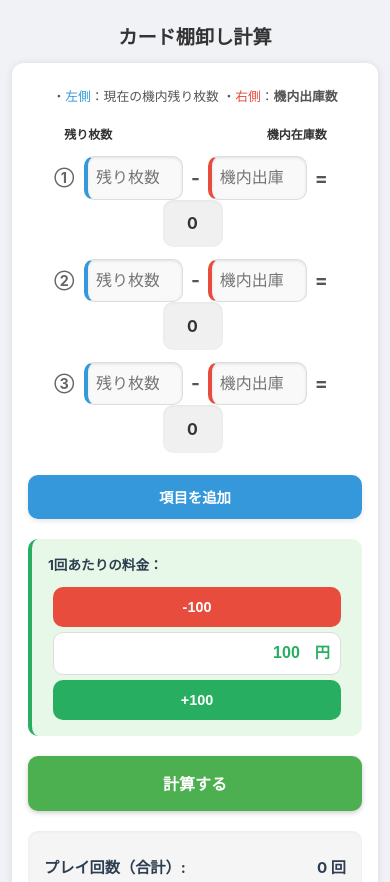
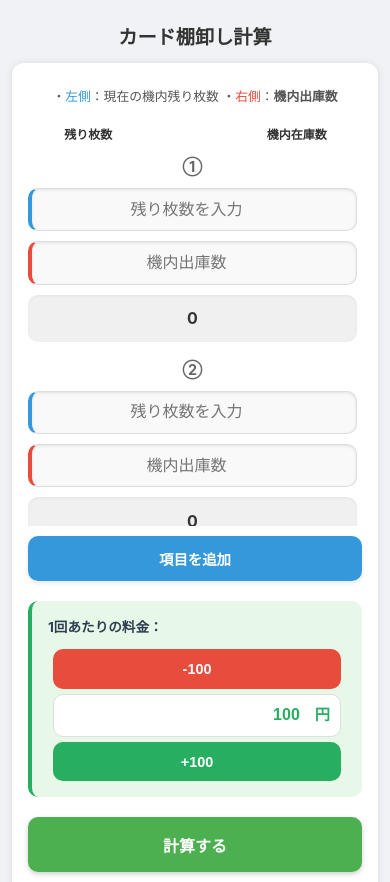
Before and after one commit to mentalsam/play-count, a plain HTML site: page index.html in a window 390 px wide. Shown: the top 882 px of the page. Drawn offline with Linux system fonts and the light colour scheme.

Commit message:
Update index.html

```diff
--- a/index.html
+++ b/index.html
@@ -293,28 +293,28 @@
         /* スマートフォン向け */
         @media (max-width: 480px) {
             .equation {
-                flex-direction: row; /* Stack elements vertically */
-                align-items: center; /* Make items take full width */
+                flex-direction: column; /* Stack elements vertically */
+                align-items: stretch; /* Make items take full width */
             }
 
             .equation-label {
-                width: 20px;
-                text-align: left;
-                margin-bottom: 0px;
+                width: 100%;
+                text-align: center;
+                margin-bottom: 5px;
             }
 
             input {
-                width: 30%;
-                margin: 0 5px;
+                width: 100%;
+                margin: 5px 0;
             }
 
             .operator {
-                display: inline; /* Hide operators */
+                display: none; /* Hide operators */
             }
 
             .result-box {
-                width: auto;
-                margin: 0 5px;
+                width: 100%;
+                margin: 5px 0;
             }
 
             .price-controls {
```
